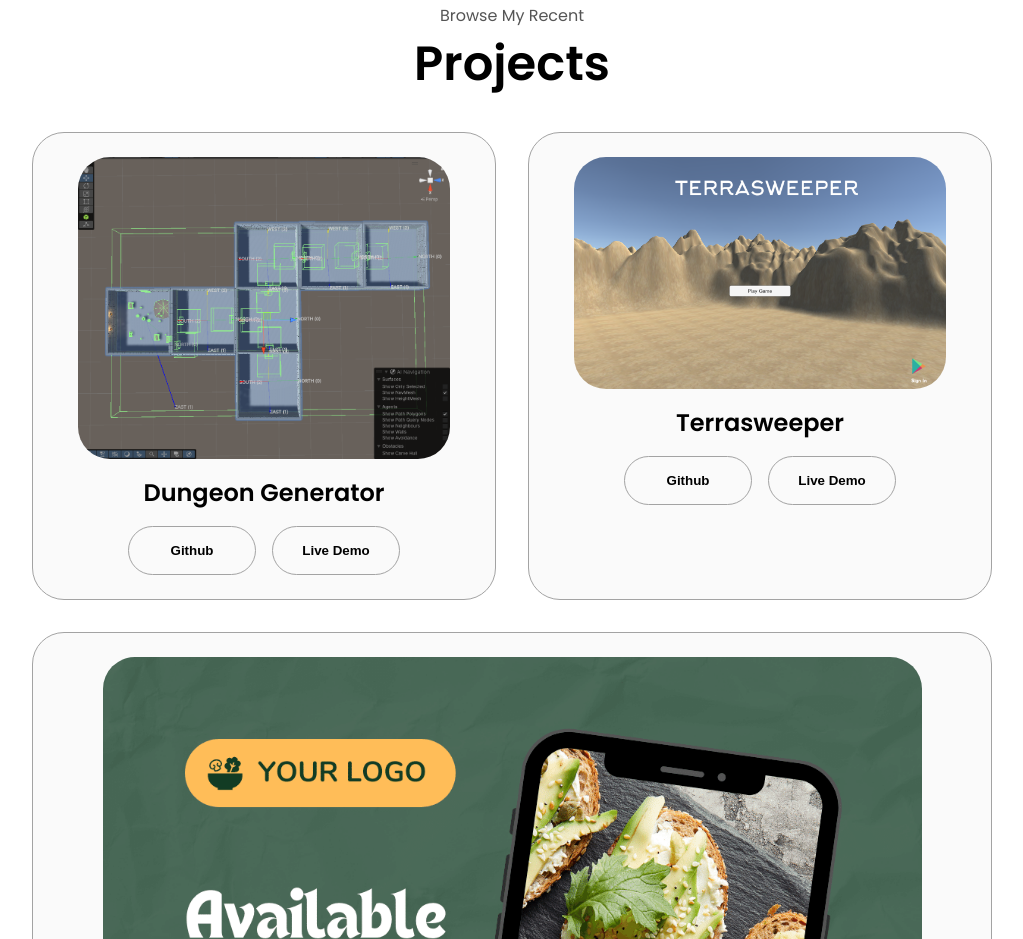
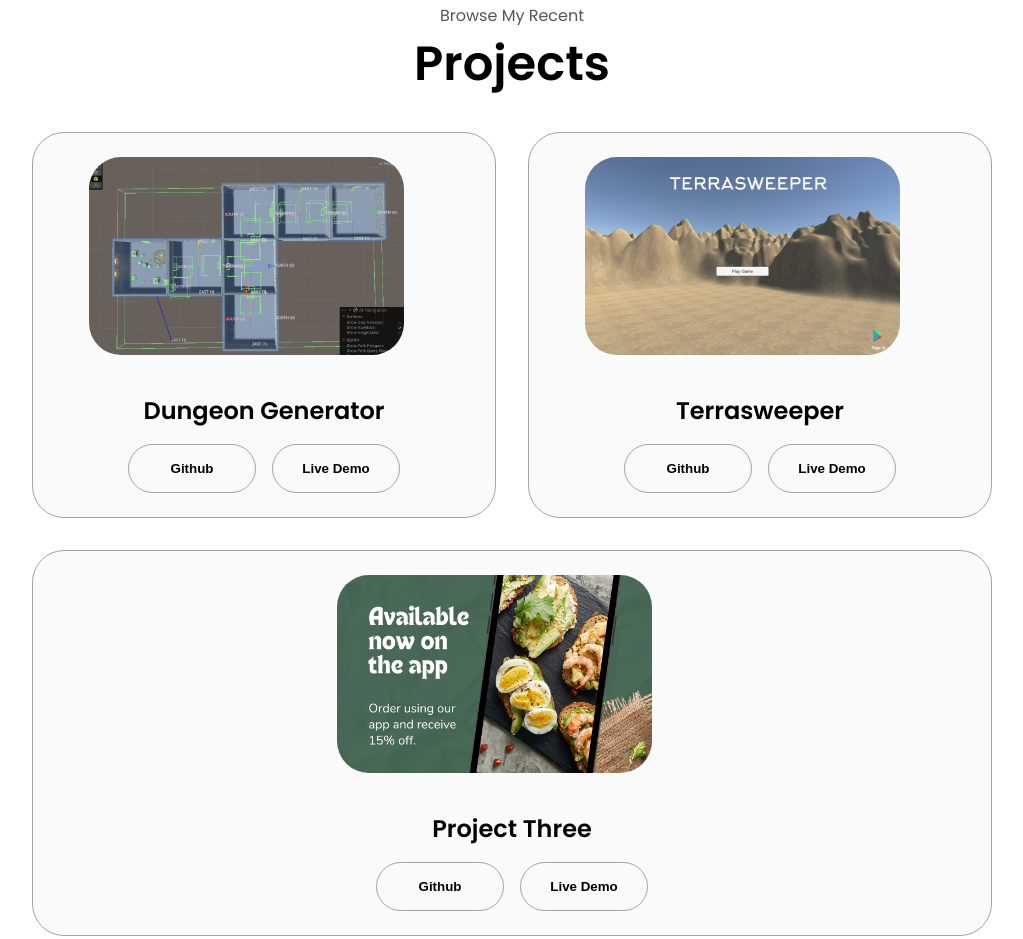
Before and after one commit to L0932/LopezDev-portfolio, a plain HTML site: page index.html in a window 1280 px wide. Shown: the part 2461-3400 px from the top of the page, without its empty margins (128-1151 px from the left). Drawn offline with Linux system fonts and the light colour scheme.

Commit message:
updates sizing of project images

```diff
--- a/index.html
+++ b/index.html
@@ -283,11 +283,13 @@
             <div class="about-containers">
             <div class="details-container color-container">
                 <div class="article-container">
+                     <div class="project-image-wrapper">
                     <img
                         src="./assets/dungeon-project.png"
                         alt="Project 1"
                         class="project-img"
                         />
+                    </div>
                 </div>
                 <h2 class="experienced-sub-title project-title">Dungeon Generator</h2>
                 <div class="btn-container">
@@ -303,11 +305,13 @@
             </div>
             <div class="details-container color-container">
                 <div class="article-container">
+                    <div class="project-image-wrapper">
                     <img
                         src="./assets/terrasweeper-pic.png"
                         alt="Project 2"
                         class="project-img"
                         />
+                    </div>
                 </div>
                 <h2 class="experienced-sub-title project-title">Terrasweeper</h2>
                 <div class="btn-container">
@@ -323,11 +327,13 @@
             </div>
             <div class="details-container color-container">
                 <div class="article-container">
+                    <div class="project-image-wrapper">
                     <img
                         src="./assets/project-3.png"
                         alt="Project 3"
                         class="project-img"
                         />
+                    </div>
                 </div>
                 <h2 class="experienced-sub-title project-title">Project Three</h2>
                 <div class="btn-container">
--- a/style.css
+++ b/style.css
@@ -347,6 +347,20 @@ section {
     justify-content: space-around;
 }
 
+.project-image-wrapper {
+    width: 350px;     /* Uniform image width */
+    height: 220px;    /* Uniform image height */
+    overflow: hidden; /* Crop overflow */
+    border-radius: 12px; /* Optional — matches card rounding */
+}
+
+.project-img {
+    width: 100%;
+    height: 100%;
+    object-fit: cover;  /* Crops to fill */
+    display: block;
+}
+
 article {
     display: flex;
     width: 10rem;
```
